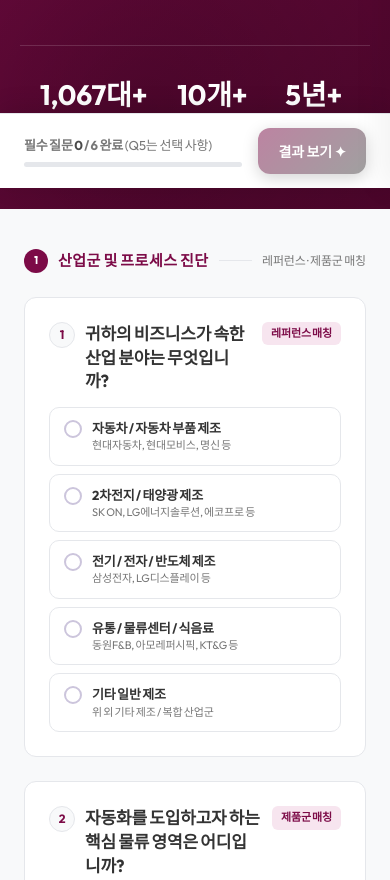
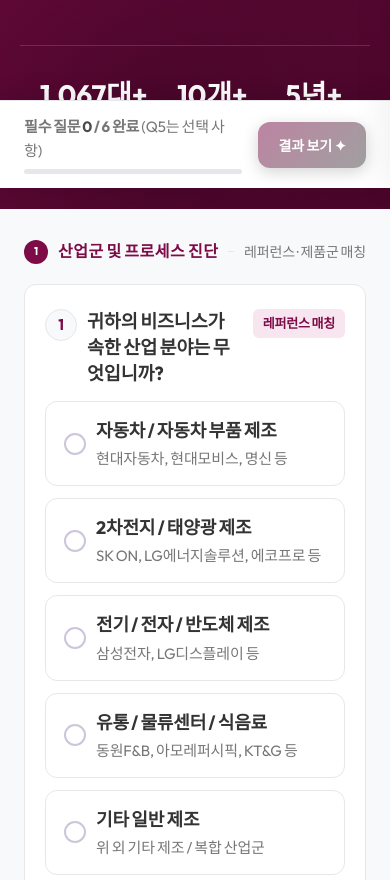
Before and after one commit to haleekyung/mobyus2026, a plain HTML site: page fit-check_copy.html in a window 390 px wide. Shown: the part 656-1536 px from the top of the page. Drawn offline with Linux system fonts and the light colour scheme; a web font is replaced by a local one.

Commit message:
Modify Fit-check Copy Font Size

```diff
--- a/fit-check_copy.html
+++ b/fit-check_copy.html
@@ -150,22 +150,7 @@
       padding: 2px 8px; margin-bottom: 10px;
     }
 
-    /* ── MOBILE OPTIMIZATION ── */
-    @media (max-width: 768px) {
-      .hero-stats-integrated { justify-content: center; gap: 30px; }
-      .hero-stat { text-align: center; }
-      .hero-title-row { justify-content: flex-start; text-align: left; }
-      .mobile-break { display: block !important; }
-
-      .main-wrap { padding: 40px 24px 100px !important; }
-      .group-header { margin-bottom: 24px; }
-      .group-title { font-size: 15px; }
-      .q-card { padding: 24px; margin-bottom: 24px !important; }
-      .q-label { font-size: 17px; }
-      .opt-main { font-size: 16px; }
-      .opt-sub { font-size: 13.5px; }
-      .options-row { gap: 12px; }
-    }
+    .mobile-break { display: none; }
 
     /* ── OPTIONS ── */
     .options-row {
@@ -175,7 +160,7 @@
     }
     .options-row.cols-1 { grid-template-columns: 1fr; }
     .option-item {
-      display: flex; align-items: flex-start; gap: 10px;
+      display: flex; align-items: center; gap: 10px;
       border: 1.5px solid var(--border);
       border-radius: 10px; padding: 11px 14px;
       cursor: pointer; transition: all 0.18s;
@@ -202,7 +187,7 @@
     .opt-radio {
       width: 18px; height: 18px; flex-shrink: 0;
       border: 2px solid #CCC5DC; border-radius: 50%;
-      background: white; margin-top: 1px;
+      background: white;
       display: flex; align-items: center; justify-content: center;
       transition: all 0.18s;
     }
@@ -217,7 +202,7 @@
     .opt-check {
       width: 18px; height: 18px; flex-shrink: 0;
       border: 2px solid #CCC5DC; border-radius: 4px;
-      background: white; margin-top: 1px;
+      background: white;
       display: flex; align-items: center; justify-content: center;
       transition: all 0.18s; font-size: 10px; color: white;
     }
@@ -381,18 +366,49 @@
     }
     .btn-restart:hover { color: var(--primary); border-color: var(--primary-light); }
 
-    /* Responsive */
+.fc-page-wrapper { background: var(--bg); padding-bottom: 0px; min-height: 100vh; }
+
+    /* ── FINAL MOBILE OPTIMIZATION (PRIORITIZED) ── */
+    @media (max-width: 768px) {
+      /* Hero */
+      .hero-stats-integrated { justify-content: center; gap: 30px; }
+      .hero-stat { text-align: center; }
+      .hero-title-row { justify-content: flex-start; text-align: left; }
+      .mobile-break { display: block !important; }
+
+      /* Layout */
+      .main-wrap { padding: 30px 24px 120px !important; }
+      .q-card { padding: 24px 20px; margin-bottom: 24px !important; }
+      .group-header { margin-bottom: 20px; }
+
+      /* Typography (ADJUSTED) */
+      .group-title { font-size: 16px; }
+      .group-desc { font-size: 14px; margin-top: 2px; }
+      .q-num { width: 32px; height: 32px; font-size: 15px; }
+      .q-label { font-size: 18.5px; line-height: 1.4; }
+      .q-hint-tag { font-size: 13px !important; padding: 4px 10px !important; }
+
+      /* Options (ADJUSTED) */
+      .options-row { gap: 12px; grid-template-columns: 1fr; }
+      .option-item { padding: 16px 18px; border-radius: 12px; }
+      .fc-page-wrapper .opt-main { font-size: 18px !important; font-weight: 700; }
+      .fc-page-wrapper .opt-sub { font-size: 15px !important; margin-top: 5px; }
+      .opt-radio, .opt-check { width: 22px; height: 22px; }
+      .opt-radio::after { width: 9px; height: 9px; }
+
+      /* Result Page */
+      .grade-card { padding: 32px 20px; }
+
+      /* Footer */
+      .footer-count { font-size: 15px !important; }
+    }
+
     @media (max-width: 580px) {
-      .options-row { grid-template-columns: 1fr; }
       .hero { padding: 24px 18px 20px; }
       .hero-stats { gap: 14px; }
       .site-header { padding: 12px 16px; }
-      .main-wrap { padding: 16px 12px 110px; }
       .btn-submit { padding: 13px 20px; font-size: 14px; }
-      .grade-card { padding: 24px 24px; }
     }
-
-.fc-page-wrapper { background: var(--bg); padding-bottom: 0px; min-height: 100vh; }
 
     </style>
 </head>
```
